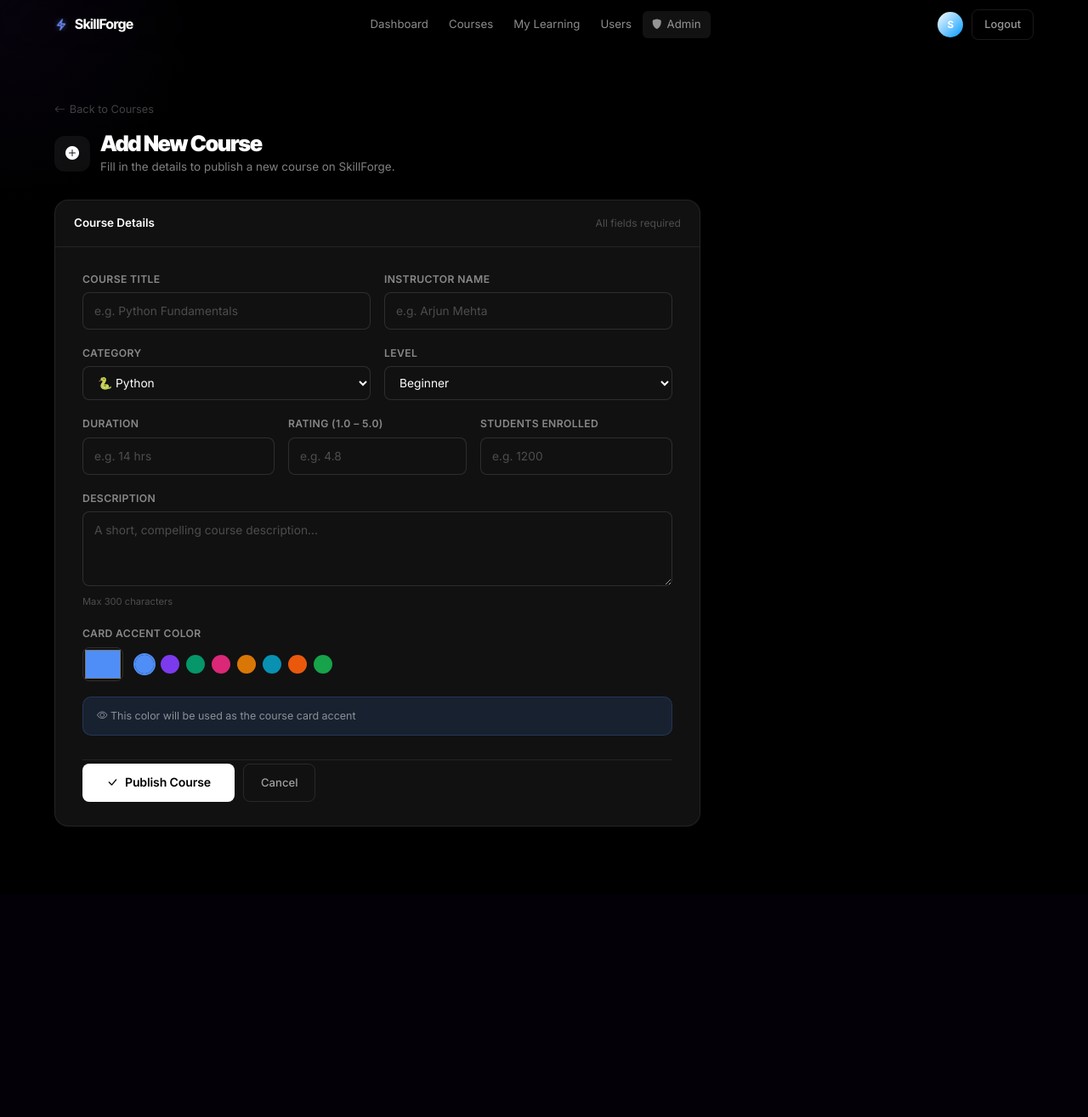
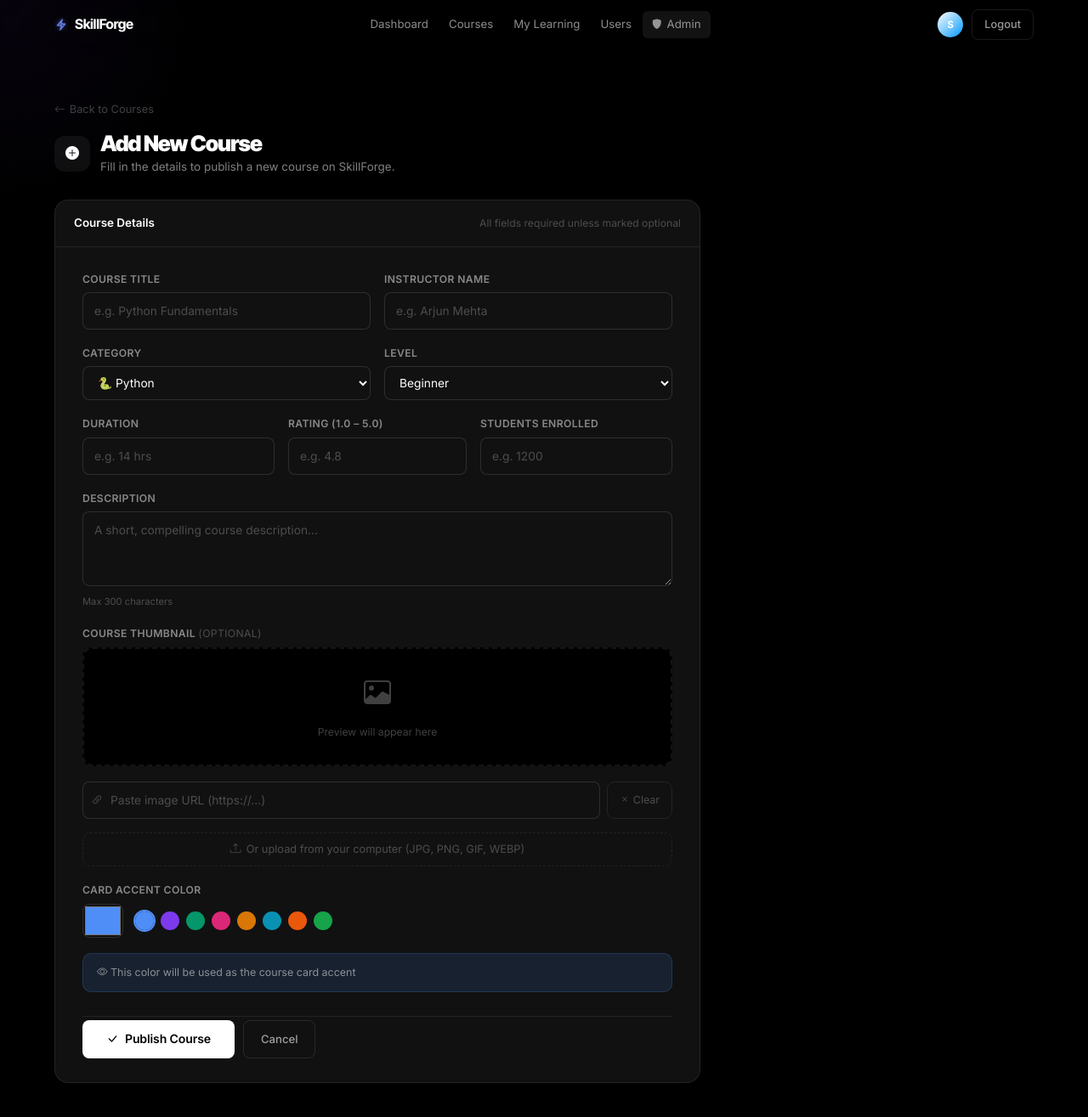
Before and after one commit to Yashkhadgi/skilforge, a Flask app: page /admin/courses/add in a window 1280 px wide. Shown: the top 1315 px of the page at 85% size. Before the commit the page ends 973 px from the top, so only its background shows below. Run offline with Flask 3, Linux system fonts and the light colour scheme; the visitor is signed in with stand-in values (Sample User, id 1).

Commit message:
upgradation in admin section

```diff
--- a/app.py
+++ b/app.py
@@ -1,5 +1,6 @@
 from flask import Flask, render_template, request, redirect, session, flash
 from werkzeug.security import generate_password_hash, check_password_hash
+from werkzeug.utils import secure_filename
 from dotenv import load_dotenv
 from functools import wraps
 from datetime import datetime
@@ -8,6 +9,7 @@
 import re
 import secrets
 import math
+import time
 
 load_dotenv()
 app = Flask(__name__)
@@ -25,6 +27,13 @@
 
 PER_PAGE = 6
 
+UPLOAD_FOLDER      = os.path.join(os.path.dirname(__file__), 'static', 'uploads')
+ALLOWED_EXTENSIONS = {'png', 'jpg', 'jpeg', 'gif', 'webp'}
+
+def allowed_file(filename):
+    return '.' in filename and filename.rsplit('.', 1)[1].lower() in ALLOWED_EXTENSIONS
+
+
 # -------------------------------------------------------------------
 # DATABASE
 # -------------------------------------------------------------------
@@ -39,85 +48,85 @@
 def init_db():
     """Initialize the database schema and seed initial data if empty."""
     conn = get_db()
+    conn.executescript("""
+        CREATE TABLE IF NOT EXISTS users (
+            id       INTEGER PRIMARY KEY AUTOINCREMENT,
+            username TEXT UNIQUE NOT NULL,
+            email    TEXT UNIQUE NOT NULL,
+            password TEXT NOT NULL,
+            is_admin INTEGER DEFAULT 0
+        );
+
+        CREATE TABLE IF NOT EXISTS courses (
+            id          INTEGER PRIMARY KEY AUTOINCREMENT,
+            title       TEXT NOT NULL,
+            instructor  TEXT NOT NULL,
+            category    TEXT NOT NULL,
+            level       TEXT NOT NULL,
+            duration    TEXT NOT NULL,
+            rating      REAL NOT NULL,
+            students    INTEGER NOT NULL,
+            description TEXT NOT NULL,
+            color       TEXT NOT NULL,
+            image_url   TEXT DEFAULT ''
+        );
+
+        CREATE TABLE IF NOT EXISTS enrollments (
+            id          INTEGER PRIMARY KEY AUTOINCREMENT,
+            user_id     INTEGER NOT NULL,
+            course_id   INTEGER NOT NULL,
+            progress    INTEGER DEFAULT 0,
+            enrolled_at TIMESTAMP DEFAULT CURRENT_TIMESTAMP,
+            FOREIGN KEY (user_id)   REFERENCES users(id),
+            FOREIGN KEY (course_id) REFERENCES courses(id)
+        );
+    """)
+    conn.commit()
+
+    # Migration: add image_url to existing databases that don't have it yet
     try:
-        conn.executescript("""
+        conn.execute("ALTER TABLE courses ADD COLUMN image_url TEXT DEFAULT ''")
+        conn.commit()
+    except sqlite3.OperationalError:
+        pass  # Column already exists — safe to ignore
 
-            CREATE TABLE IF NOT EXISTS users (
-                id       INTEGER PRIMARY KEY AUTOINCREMENT,
-                username TEXT UNIQUE NOT NULL,
-                email    TEXT UNIQUE NOT NULL,
-                password TEXT NOT NULL,
-                is_admin INTEGER DEFAULT 0
-            );
+    # Create uploads folder if it doesn't exist
+    os.makedirs(UPLOAD_FOLDER, exist_ok=True)
 
-            CREATE TABLE IF NOT EXISTS courses (
-                id          INTEGER PRIMARY KEY AUTOINCREMENT,
-                title       TEXT NOT NULL,
-                instructor  TEXT NOT NULL,
-                category    TEXT NOT NULL,
-                level       TEXT NOT NULL,
-                duration    TEXT NOT NULL,
-                rating      REAL NOT NULL,
-                students    INTEGER NOT NULL,
-                description TEXT NOT NULL,
-                color       TEXT NOT NULL
-            );
+    # ------- Seed admin user -------
+    admin_exists = conn.execute(
+        "SELECT id FROM users WHERE username = 'admin'"
+    ).fetchone()
 
-            CREATE TABLE IF NOT EXISTS enrollments (
-                id          INTEGER PRIMARY KEY AUTOINCREMENT,
-                user_id     INTEGER NOT NULL,
-                course_id   INTEGER NOT NULL,
-                progress    INTEGER DEFAULT 0,
-                enrolled_at TIMESTAMP DEFAULT CURRENT_TIMESTAMP,
-                FOREIGN KEY (user_id)   REFERENCES users(id),
-                FOREIGN KEY (course_id) REFERENCES courses(id)
-            );
-
-        """)
+    if not admin_exists:
+        admin_pw = os.environ.get("ADMIN_PASSWORD", "admin123")
+        hashed   = generate_password_hash(admin_pw, method='pbkdf2:sha256')
+        conn.execute(
+            "INSERT INTO users (username, email, password, is_admin) VALUES (?, ?, ?, ?)",
+            ("admin", "admin@skillforge.com", hashed, 1)
+        )
         conn.commit()
 
-        # ------- Seed admin user -------
-        admin_exists = conn.execute(
-            "SELECT id FROM users WHERE username = 'admin'"
-        ).fetchone()
+    # ------- Seed courses -------
+    count = conn.execute("SELECT COUNT(*) FROM courses").fetchone()[0]
+    if count == 0:
+        courses = [
+            ("Python Fundamentals",        "Arjun Mehta",   "Python", "Beginner",     "14 hrs", 4.8, 12400, "Master Python from scratch. Variables, loops, functions, OOP and more.",        "#4f8ef7", ""),
+            ("Flask Web Development",      "Priya Sharma",  "Web",    "Intermediate", "18 hrs", 4.7,  8900, "Build real web apps with Flask. Routing, templates, databases, auth.",          "#7c3aed", ""),
+            ("Machine Learning Basics",    "Rahul Verma",   "AI",     "Intermediate", "22 hrs", 4.9,  6700, "Learn ML algorithms, data preprocessing, model training with scikit-learn.",   "#059669", ""),
+            ("Web Development Bootcamp",   "Sneha Iyer",    "Web",    "Beginner",     "30 hrs", 4.6, 15200, "HTML, CSS, JavaScript — build modern websites from scratch.",                  "#db2777", ""),
+            ("AI Introduction",            "Vikram Nair",   "AI",     "Beginner",     "10 hrs", 4.5,  9300, "Understand AI concepts, use cases, and how modern AI systems work.",           "#d97706", ""),
+            ("Data Structures & Algo",     "Ankit Gupta",   "Python", "Advanced",     "25 hrs", 4.9,  7800, "Master DSA with Python. Arrays, trees, graphs, dynamic programming.",          "#0891b2", ""),
+            ("React JS Complete Guide",    "Neha Kulkarni", "Web",    "Intermediate", "20 hrs", 4.7, 11000, "Build dynamic UIs with React. Hooks, state management, REST APIs.",            "#ea580c", ""),
+            ("Deep Learning with PyTorch", "Siddharth Rao", "AI",     "Advanced",     "28 hrs", 4.8,  4200, "Neural networks, CNNs, RNNs — build and train deep learning models.",          "#16a34a", ""),
+        ]
+        conn.executemany(
+            "INSERT INTO courses (title,instructor,category,level,duration,rating,students,description,color,image_url) VALUES (?,?,?,?,?,?,?,?,?,?)",
+            courses
+        )
+        conn.commit()
 
-        if not admin_exists:
-            admin_pw = os.environ.get("ADMIN_PASSWORD")
-            if not admin_pw:
-                import warnings
-                warnings.warn(
-                    "ADMIN_PASSWORD is not set. Defaulting to 'admin123'. "
-                    "Change this immediately in production.",
-                    stacklevel=2
-                )
-                admin_pw = "admin123"
-            hashed = generate_password_hash(admin_pw, method='pbkdf2:sha256')
-            conn.execute(
-                "INSERT INTO users (username, email, password, is_admin) VALUES (?, ?, ?, ?)",
-                ("admin", "admin@skillforge.com", hashed, 1)
-            )
-            conn.commit()
-
-        # ------- Seed courses -------
-        count = conn.execute("SELECT COUNT(*) FROM courses").fetchone()[0]
-        if count == 0:
-            courses = [
-                ("Python Fundamentals",        "Arjun Mehta",   "Python", "Beginner",     "14 hrs", 4.8, 12400, "Master Python from scratch. Variables, loops, functions, OOP and more.",        "#4f8ef7"),
-                ("Flask Web Development",      "Priya Sharma",  "Web",    "Intermediate", "18 hrs", 4.7,  8900, "Build real web apps with Flask. Routing, templates, databases, auth.",          "#7c3aed"),
-                ("Machine Learning Basics",    "Rahul Verma",   "AI",     "Intermediate", "22 hrs", 4.9,  6700, "Learn ML algorithms, data preprocessing, model training with scikit-learn.",   "#059669"),
-                ("Web Development Bootcamp",   "Sneha Iyer",    "Web",    "Beginner",     "30 hrs", 4.6, 15200, "HTML, CSS, JavaScript — build modern websites from scratch.",                  "#db2777"),
-                ("AI Introduction",            "Vikram Nair",   "AI",     "Beginner",     "10 hrs", 4.5,  9300, "Understand AI concepts, use cases, and how modern AI systems work.",           "#d97706"),
-                ("Data Structures & Algo",     "Ankit Gupta",   "Python", "Advanced",     "25 hrs", 4.9,  7800, "Master DSA with Python. Arrays, trees, graphs, dynamic programming.",          "#0891b2"),
-                ("React JS Complete Guide",    "Neha Kulkarni", "Web",    "Intermediate", "20 hrs", 4.7, 11000, "Build dynamic UIs with React. Hooks, state management, REST APIs.",            "#ea580c"),
-                ("Deep Learning with PyTorch", "Siddharth Rao", "AI",     "Advanced",     "28 hrs", 4.8,  4200, "Neural networks, CNNs, RNNs — build and train deep learning models.",          "#16a34a"),
-            ]
-            conn.executemany(
-                "INSERT INTO courses (title,instructor,category,level,duration,rating,students,description,color) VALUES (?,?,?,?,?,?,?,?,?)",
-                courses
-            )
-            conn.commit()
-    finally:
-        conn.close()
+    conn.close()
 
 
 with app.app_context():
@@ -705,9 +714,14 @@
         duration    = request.form['duration'].strip()
         description = request.form['description'].strip()
         color       = request.form['color']
+        image_url   = request.form.get('image_url', '').strip()
 
-        if not re.match(r'^#[0-9A-Fa-f]{6}$', color):
-            color = '#4f8ef7'
+        # File upload takes priority over URL
+        file = request.files.get('image_file')
+        if file and file.filename and allowed_file(file.filename):
+            filename  = f"{int(time.time())}_{secure_filename(file.filename)}"
+            file.save(os.path.join(UPLOAD_FOLDER, filename))
+            image_url = f'/static/uploads/{filename}'
 
         if not title or not instructor or not duration or not description:
             flash("All text fields are required and cannot be blank.", "danger")
@@ -731,9 +745,9 @@
         conn = get_db()
         conn.execute(
             """INSERT INTO courses
-               (title, instructor, category, level, duration, rating, students, description, color)
-               VALUES (?, ?, ?, ?, ?, ?, ?, ?, ?)""",
-            (title, instructor, category, level, duration, rating, students, description, color)
+               (title,instructor,category,level,duration,rating,students,description,color,image_url)
+               VALUES (?,?,?,?,?,?,?,?,?,?)""",
+            (title, instructor, category, level, duration, rating, students, description, color, image_url)
         )
         conn.commit()
         conn.close()
@@ -769,9 +783,18 @@
         duration    = request.form['duration'].strip()
         description = request.form['description'].strip()
         color       = request.form['color']
+        image_url   = request.form.get('image_url', '').strip()
 
-        if not re.match(r'^#[0-9A-Fa-f]{6}$', color):
-            color = '#4f8ef7'
+        # File upload takes priority over URL
+        file = request.files.get('image_file')
+        if file and file.filename and allowed_file(file.filename):
+            filename  = f"{int(time.time())}_{secure_filename(file.filename)}"
+            file.save(os.path.join(UPLOAD_FOLDER, filename))
+            image_url = f'/static/uploads/{filename}'
+
+        # If neither provided, keep the existing image
+        if not image_url:
+            image_url = course['image_url'] or ''
 
         if not title or not instructor or not duration or not description:
             flash("All text fields are required and cannot be blank.", "danger")
@@ -798,10 +821,11 @@
 
         conn.execute(
             """UPDATE courses SET
-               title=?, instructor=?, category=?, level=?,
-               duration=?, rating=?, students=?, description=?, color=?
+               title=?,instructor=?,category=?,level=?,duration=?,
+               rating=?,students=?,description=?,color=?,image_url=?
                WHERE id=?""",
-            (title, instructor, category, level, duration, rating, students, description, color, course_id)
+            (title, instructor, category, level, duration,
+             rating, students, description, color, image_url, course_id)
         )
         conn.commit()
         conn.close()
--- a/templates/admin_add.html
+++ b/templates/admin_add.html
@@ -37,27 +37,26 @@
     <div class="sf-table-header">
       <span>Course Details</span>
       <span style="font-size:0.76rem;color:var(--text-3);font-weight:400;">
-        All fields required
+        All fields required unless marked optional
       </span>
     </div>
 
     <div style="padding:28px 32px;">
-      <form method="POST" action="/admin/courses/add" id="add-form">
-        <input type="hidden" name="csrf_token" value="{{ csrf_token() }}">
+      <!-- enctype required for file upload -->
+      <form method="POST" action="/admin/courses/add"
+            id="add-form" enctype="multipart/form-data">
 
         <!-- Row 1: Title + Instructor -->
         <div style="display:grid;grid-template-columns:1fr 1fr;gap:16px;margin-bottom:18px;">
           <div class="admin-field">
             <label>Course Title</label>
             <input type="text" name="title"
-                   placeholder="e.g. Python Fundamentals" required
-                   maxlength="100">
+                   placeholder="e.g. Python Fundamentals" required maxlength="100">
           </div>
           <div class="admin-field">
             <label>Instructor Name</label>
             <input type="text" name="instructor"
-                   placeholder="e.g. Arjun Mehta" required
-                   maxlength="60">
+                   placeholder="e.g. Arjun Mehta" required maxlength="60">
           </div>
         </div>
 
@@ -91,14 +90,12 @@
           <div class="admin-field">
             <label>Rating (1.0 – 5.0)</label>
             <input type="number" name="rating"
-                   placeholder="e.g. 4.8"
-                   min="1" max="5" step="0.1" required>
+                   placeholder="e.g. 4.8" min="1" max="5" step="0.1" required>
           </div>
           <div class="admin-field">
             <label>Students Enrolled</label>
             <input type="number" name="students"
-                   placeholder="e.g. 1200"
-                   min="0" required>
+                   placeholder="e.g. 1200" min="0" required>
           </div>
         </div>
 
@@ -107,13 +104,80 @@
           <label>Description</label>
           <textarea name="description" rows="3"
                     placeholder="A short, compelling course description..."
-                    maxlength="300" required></textarea>
+                    maxlength="300"></textarea>
           <div style="font-size:0.7rem;color:var(--text-3);margin-top:4px;">
             Max 300 characters
           </div>
         </div>
 
-        <!-- Row 5: Color picker -->
+        <!-- Row 5: Thumbnail (NEW) -->
+        <div class="admin-field" style="margin-bottom:18px;">
+          <label>
+            Course Thumbnail
+            <span style="color:var(--text-3);font-weight:400;font-size:0.76rem;">
+              (optional)
+            </span>
+          </label>
+
+          <!-- Preview box -->
+          <div id="img-preview-box"
+               style="width:100%;height:140px;border-radius:12px;overflow:hidden;
+                      border:2px dashed var(--border);background:var(--bg);
+                      display:flex;align-items:center;justify-content:center;
+                      margin-bottom:12px;position:relative;transition:border-color 0.2s;">
+            <div id="img-placeholder"
+                 style="text-align:center;color:var(--text-3);">
+              <i class="bi bi-image" style="font-size:2rem;display:block;margin-bottom:6px;"></i>
+              <span style="font-size:0.76rem;">Preview will appear here</span>
+            </div>
+            <img id="img-preview" src="" alt="Preview"
+                 style="display:none;position:absolute;inset:0;
+                        width:100%;height:100%;object-fit:cover;">
+          </div>
+
+          <!-- URL input -->
+          <div style="display:flex;gap:8px;margin-bottom:10px;">
+            <div style="position:relative;flex:1;">
+              <i class="bi bi-link-45deg"
+                 style="position:absolute;left:10px;top:50%;transform:translateY(-50%);
+                        color:var(--text-3);font-size:0.9rem;pointer-events:none;"></i>
+              <input type="text" name="image_url" id="image-url-input"
+                     placeholder="Paste image URL (https://...)"
+                     style="padding-left:32px;width:100%;"
+                     oninput="previewFromUrl(this.value)">
+            </div>
+            <button type="button" onclick="clearImage()"
+                    style="padding:9px 14px;border:1px solid var(--border);
+                           border-radius:9px;background:transparent;
+                           color:var(--text-3);cursor:pointer;font-size:0.78rem;
+                           font-family:'Inter',sans-serif;white-space:nowrap;
+                           transition:all 0.2s;"
+                    onmouseover="this.style.borderColor='var(--danger)';this.style.color='var(--danger)'"
+                    onmouseout="this.style.borderColor='var(--border)';this.style.color='var(--text-3)'">
+              <i class="bi bi-x"></i> Clear
+            </button>
+          </div>
+
+          <!-- File upload -->
+          <div style="position:relative;">
+            <input type="file" name="image_file" id="image-file-input"
+                   accept="image/*" style="display:none;"
+                   onchange="previewFromFile(this)">
+            <button type="button" onclick="document.getElementById('image-file-input').click()"
+                    style="width:100%;padding:9px;border:1px dashed var(--border);
+                           border-radius:9px;background:transparent;color:var(--text-3);
+                           cursor:pointer;font-size:0.8rem;font-family:'Inter',sans-serif;
+                           transition:all 0.2s;display:flex;align-items:center;
+                           justify-content:center;gap:6px;"
+                    onmouseover="this.style.borderColor='var(--accent)';this.style.color='var(--accent)'"
+                    onmouseout="this.style.borderColor='var(--border)';this.style.color='var(--text-3)'">
+              <i class="bi bi-upload"></i>
+              <span id="file-label">Or upload from your computer (JPG, PNG, GIF, WEBP)</span>
+            </button>
+          </div>
+        </div>
+
+        <!-- Row 6: Color picker -->
         <div class="admin-field" style="margin-bottom:28px;">
           <label>Card Accent Color</label>
           <div style="display:flex;align-items:center;gap:14px;">
@@ -124,6 +188,7 @@
               {% for c in ['#4f8ef7','#7c3aed','#059669','#db2777','#d97706','#0891b2','#ea580c','#16a34a'] %}
               <div onclick="document.getElementById('color-pick').value='{{ c }}';
                             document.getElementById('color-preview').style.background='{{ c }}22';
+                            document.getElementById('color-preview').style.border='1px solid {{ c }}44';
                             this.parentElement.querySelectorAll('.preset-dot').forEach(d=>d.style.outline='none');
                             this.style.outline='2px solid {{ c }}';"
                    class="preset-dot"
@@ -136,20 +201,17 @@
               {% endfor %}
             </div>
           </div>
-          <!-- Color preview -->
           <div id="color-preview"
                style="margin-top:12px;padding:12px 16px;border-radius:10px;
                       background:#4f8ef722;border:1px solid #4f8ef733;
-                      font-size:0.78rem;color:var(--text-2);
-                      transition:background 0.3s;">
+                      font-size:0.78rem;color:var(--text-2);transition:background 0.3s;">
             <i class="bi bi-eye"></i>
             This color will be used as the course card accent
           </div>
         </div>
 
         <!-- Buttons -->
-        <div style="display:flex;gap:10px;padding-top:4px;
-                    border-top:1px solid var(--border);">
+        <div style="display:flex;gap:10px;padding-top:4px;border-top:1px solid var(--border);">
           <button type="submit" class="btn-primary-sf"
                   style="width:auto;padding:11px 28px;" id="submit-btn">
             <i class="bi bi-check-lg"></i> Publish Course
@@ -161,13 +223,11 @@
 
       </form>
     </div>
-
   </div>
-
 </div>
 
 <script>
-// Color picker live preview
+// Color picker
 const pick    = document.getElementById('color-pick');
 const preview = document.getElementById('color-preview');
 pick.addEventListener('input', function() {
@@ -175,11 +235,61 @@
   preview.style.border     = '1px solid ' + this.value + '44';
 });
 
+// Image preview from URL
+function previewFromUrl(url) {
+  if (!url) { resetPreview(); return; }
+  const img = document.getElementById('img-preview');
+  img.src = url;
+  img.onload = () => showPreview();
+  img.onerror = () => resetPreview();
+  // Clear any file selection since URL takes over visually
+  document.getElementById('image-file-input').value = '';
+  document.getElementById('file-label').textContent =
+    'Or upload from your computer (JPG, PNG, GIF, WEBP)';
+}
+
+// Image preview from file input
+function previewFromFile(input) {
+  if (!input.files || !input.files[0]) return;
+  const file   = input.files[0];
+  const reader = new FileReader();
+  reader.onload = (e) => {
+    document.getElementById('img-preview').src = e.target.result;
+    showPreview();
+    // Clear URL input since file takes priority
+    document.getElementById('image-url-input').value = '';
+    document.getElementById('file-label').textContent = `📎 ${file.name}`;
+  };
+  reader.readAsDataURL(file);
+}
+
+function showPreview() {
+  document.getElementById('img-placeholder').style.display = 'none';
+  document.getElementById('img-preview').style.display     = 'block';
+  document.getElementById('img-preview-box').style.borderStyle = 'solid';
+  document.getElementById('img-preview-box').style.borderColor = 'var(--accent)';
+}
+
+function resetPreview() {
+  document.getElementById('img-placeholder').style.display = 'block';
+  document.getElementById('img-preview').style.display     = 'none';
+  document.getElementById('img-preview-box').style.borderStyle = 'dashed';
+  document.getElementById('img-preview-box').style.borderColor = 'var(--border)';
+}
+
+function clearImage() {
+  document.getElementById('image-url-input').value  = '';
+  document.getElementById('image-file-input').value = '';
+  document.getElementById('file-label').textContent =
+    'Or upload from your computer (JPG, PNG, GIF, WEBP)';
+  resetPreview();
+}
+
 // Submit loading state
 document.getElementById('add-form').addEventListener('submit', function() {
   const btn = document.getElementById('submit-btn');
-  btn.innerHTML      = '<i class="bi bi-hourglass-split"></i> Publishing...';
-  btn.style.opacity  = '0.7';
+  btn.innerHTML       = '<i class="bi bi-hourglass-split"></i> Publishing...';
+  btn.style.opacity   = '0.7';
   btn.style.pointerEvents = 'none';
 });
 </script>
```
